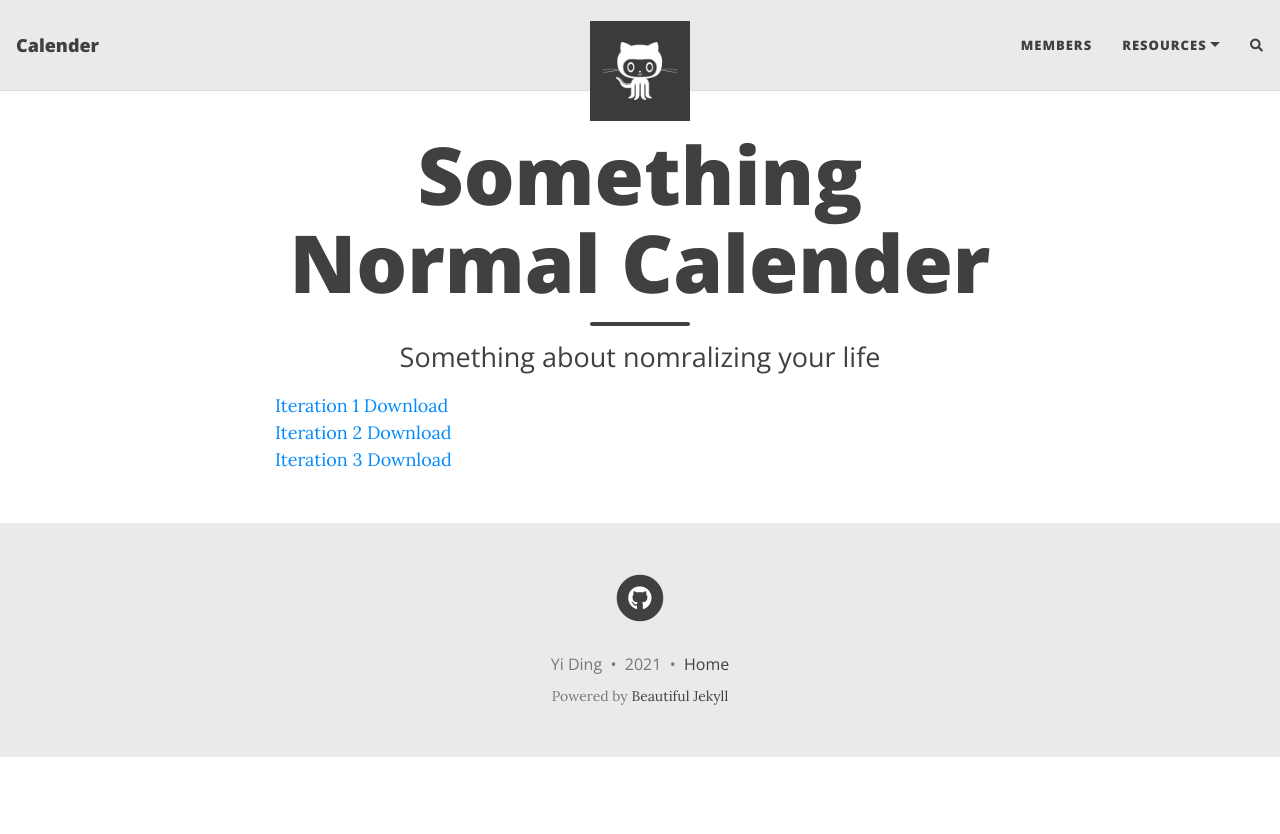
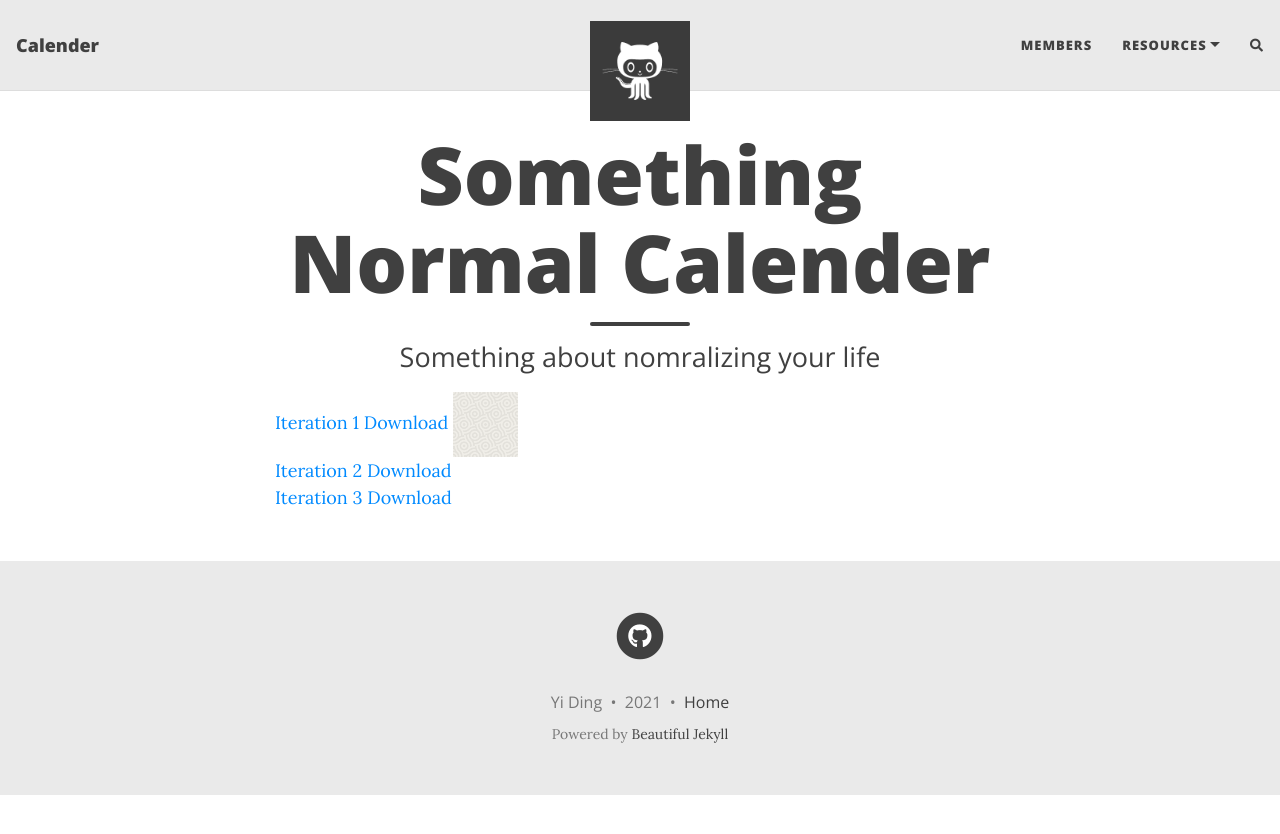
Before and after one commit to Ianewb/SE1-Something, a Jekyll site: the page built from index.html, in a window 1280 px wide. Shown: the top 834 px of the page. Built offline with Jekyll 4.4.1, drawn with Linux system fonts in a browser that asks for light colours; nearby versions of some CDN libraries; the list of posts is cut into pages by our own code; comment, search, counter and statistics services are not loaded.

Commit message:
Update index.html

```diff
--- a/index.html
+++ b/index.html
@@ -5,6 +5,7 @@ subtitle: Something about nomralizing your life
 ---
 <a href="https://github.com/Ianewb/SE1-Something/blob/main/SE1_SomethingNormal_Iteration1.zip">
   Iteration 1 Download
+  <img src="/assets/img/bgimage.png" alt="Stuffs">
 </a>
 
 <br>
```
